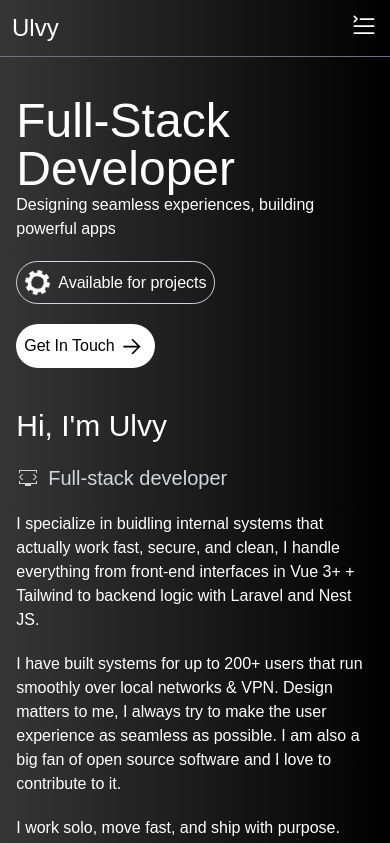
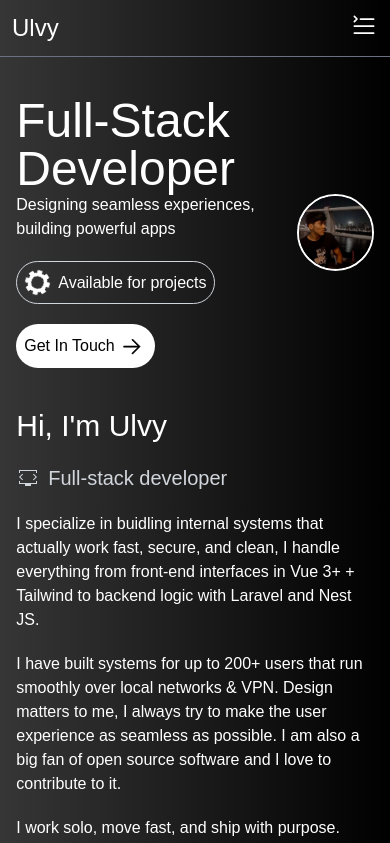
Before and after one commit to Ulvy156/ulvy-porfolio, a Nuxt app: page / in a window 390 px wide. Shown: the top 843 px of the page. Built offline with nearby package versions, Linux system fonts and the light colour scheme; a web font is replaced by a local one.

Commit message:
Remove hidden class from profile image container for improved visibility

```diff
--- a/components/GetInTouch.vue
+++ b/components/GetInTouch.vue
@@ -18,7 +18,7 @@
         </div>
       </div>
     </div>
-    <div class=" lg:flex md:flex justify-center w-1/3 hidden border-2 rounded-full">
+    <div class=" lg:flex md:flex justify-center w-1/3  border-2 rounded-full">
       <img src="~/public/assets/profile.jpg" class="relative object-cover rounded-full" alt="profile picture">
       <!-- <img src="~/public/assets/programming.svg"  alt="profile picture"> -->
        <!-- <div v-html="profile"></div> -->
```
